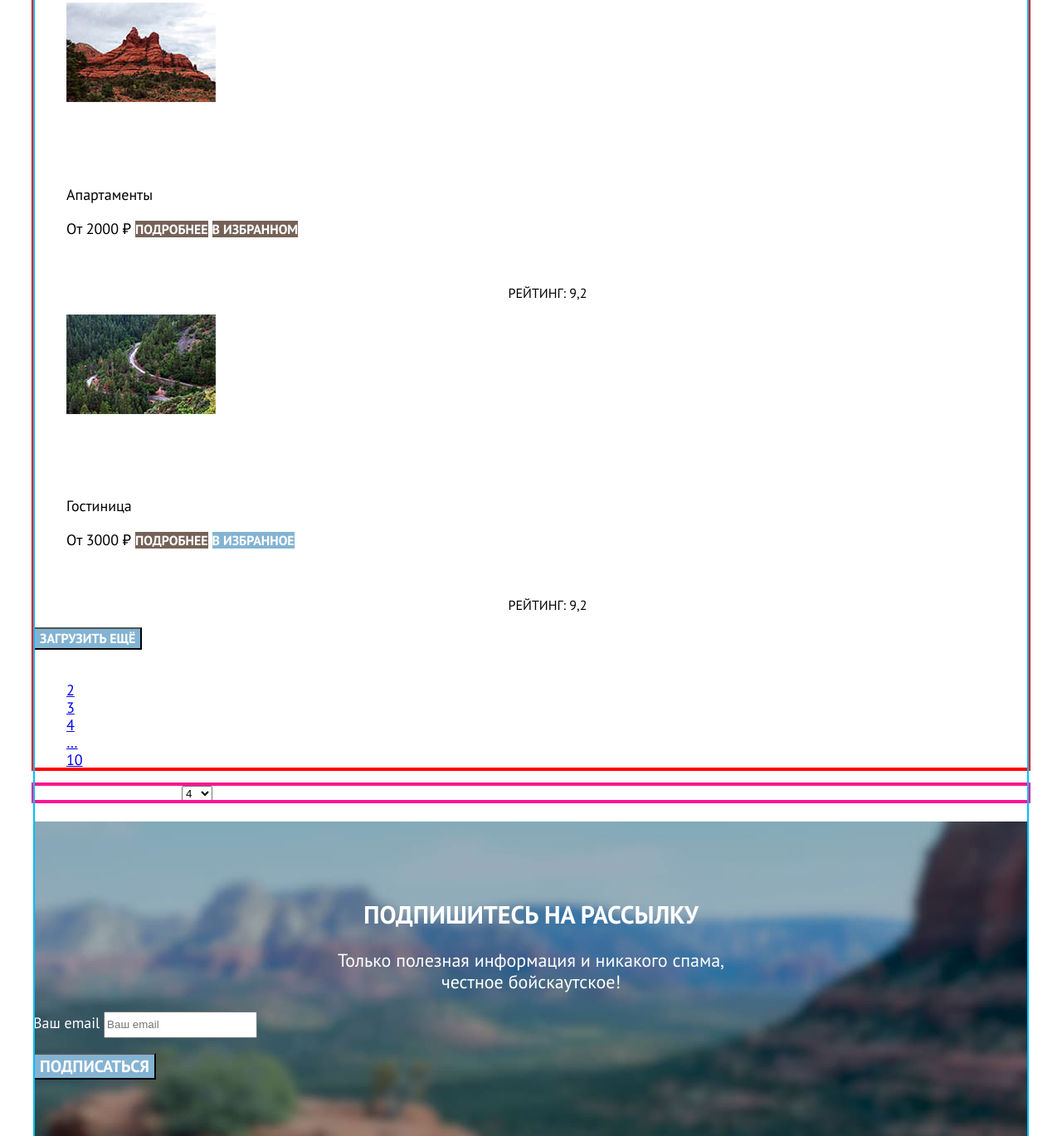
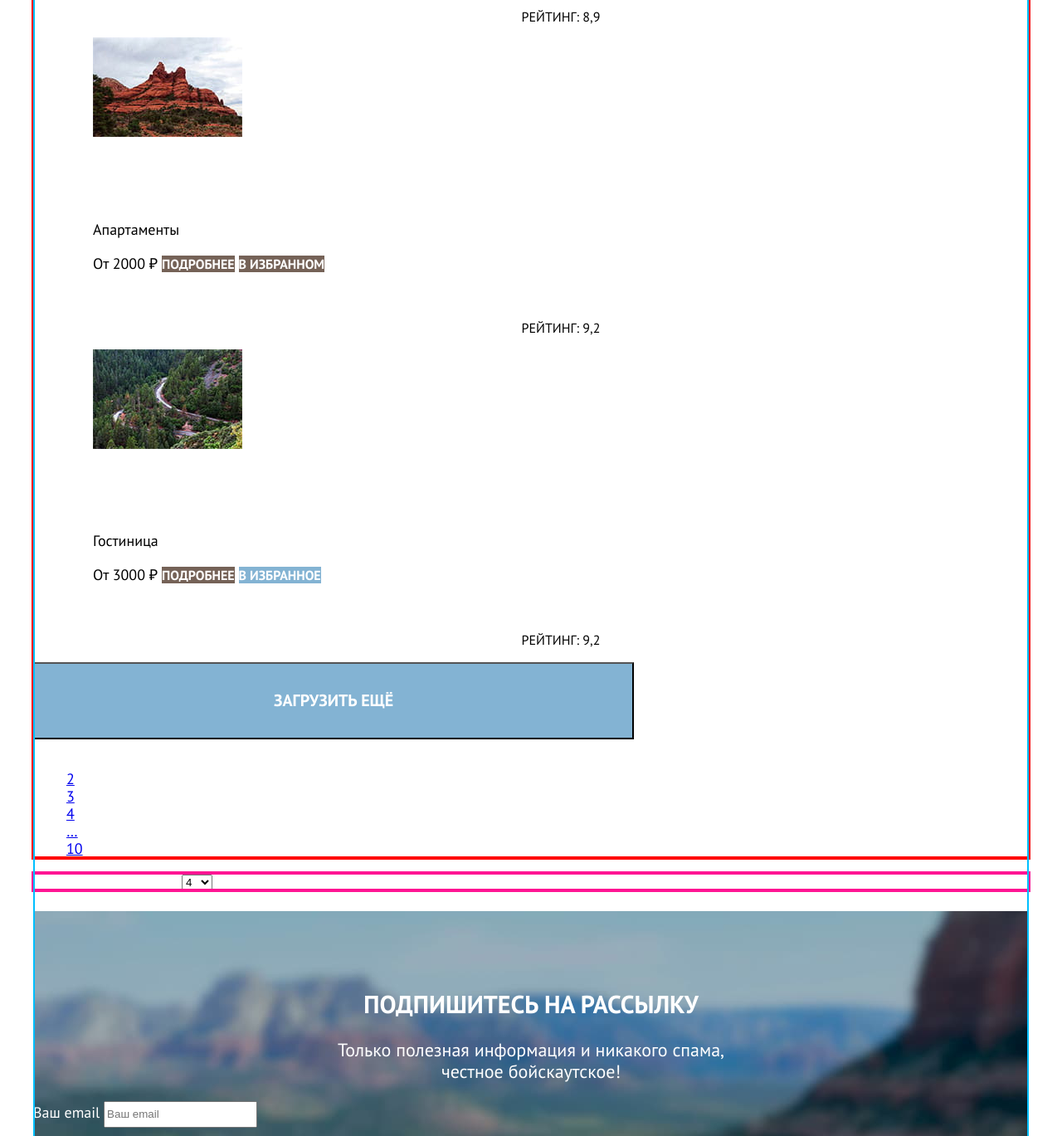
Before and after one commit to Medel51/1793321-sedona-32, a plain HTML site: page catalog.html in a window 1280 px wide. Shown: the part 1428-2797 px from the top of the page at 83% size. Drawn offline with Linux system fonts and the light colour scheme.

```diff
--- a/catalog.html
+++ b/catalog.html
@@ -245,6 +245,7 @@
     </main>
 
     <footer class="page-footer">
+      <div class="page-footer-container">
         <section class="footer-social">
           <h2 class="visually-hidden">Соцсети</h2>
           <ul class="footer-social-list">
@@ -274,6 +275,7 @@
           <span class="visually-hidden">HTML Academy</span>
           <img class="footer-web-logo" src="images/academy-logo.svg" width="115" height="34" alt="HTML Academy.">
         </a>
+      </div>
     </footer>
   </div>
   </body>
--- a/styles/styles.css
+++ b/styles/styles.css
@@ -246,6 +246,7 @@ main {
 }
 
 .inner-header {
+  padding-left: 71px;
   outline: 4px solid deeppink;
   outline-offset: -2px;
 }
@@ -292,6 +293,7 @@ main {
 }
 
 .sorting-form {
+  padding-left: 71px;
   font-size: 30px;
   font-weight: 700;
   line-height: 1.3;
@@ -315,8 +317,13 @@ main {
 }
 
 .hotel-catalog {
+  padding-top: 42px;
   outline: 4px solid red;
   outline-offset: -2px;
+}
+
+.hotel-list {
+  padding-left: 72px;
 }
 
 .hotel-card-title-link {
@@ -344,6 +351,11 @@ main {
 .number-hotels {
   outline: 4px solid deeppink;
   outline-offset: -2px;
+}
+
+.pagination-show-more {
+  padding: 31px 288px;
+  font-size: 20px;
 }
 
 /* Footer */
```
Lines whose indentation alone changed are shown as unchanged.
